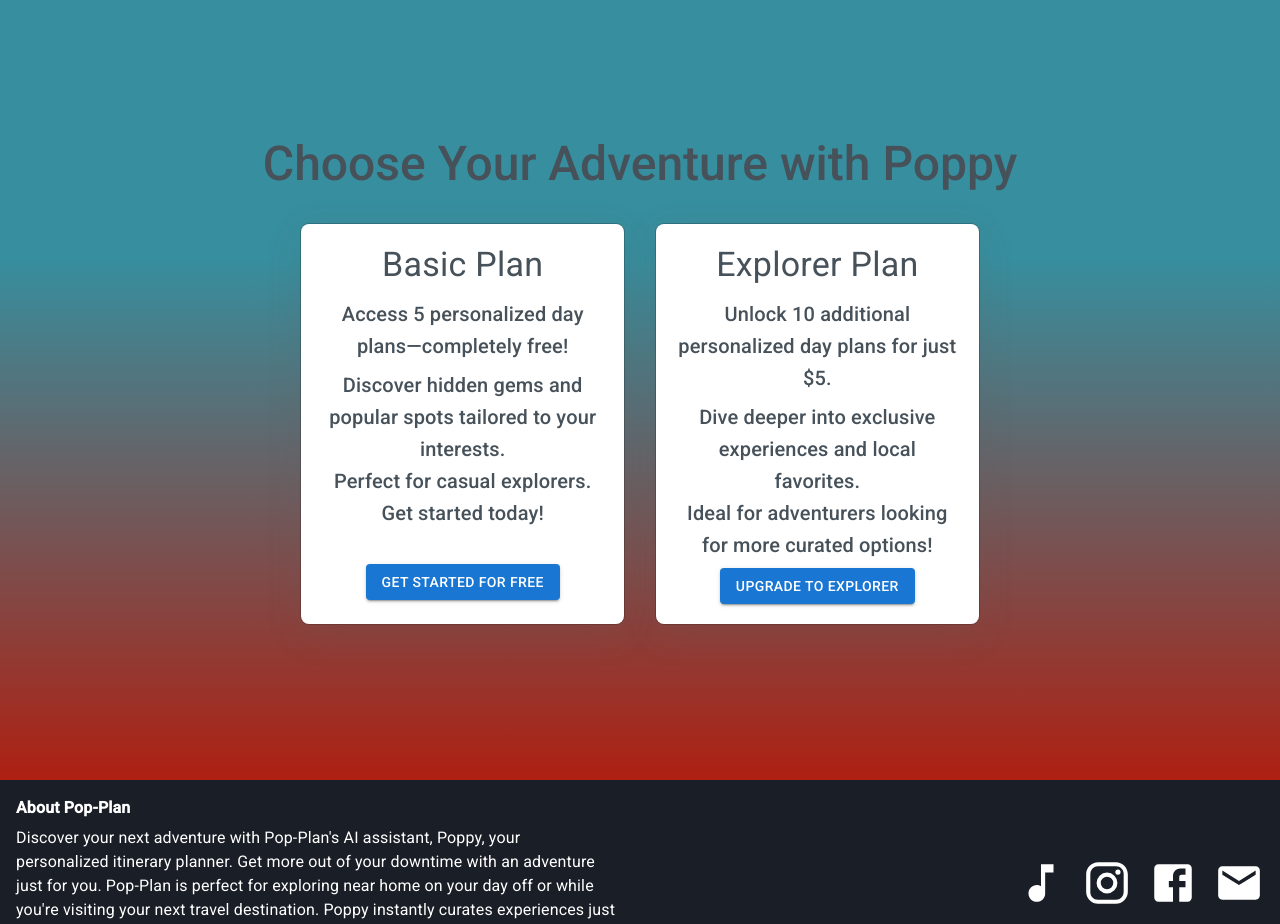
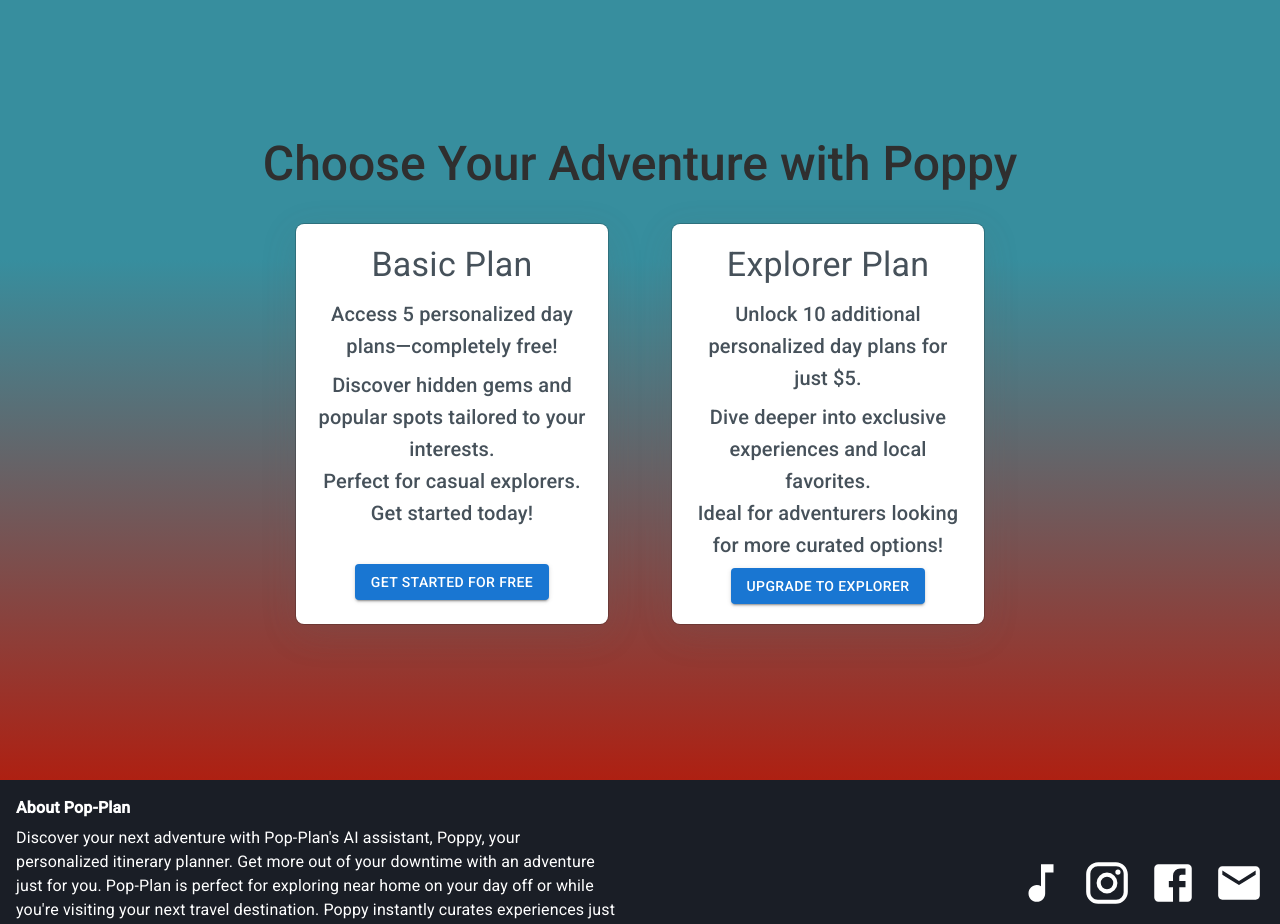
Before and after one commit to qwheadstarter/pop-plan, a Next.js app: page / in a window 1280 px wide. Shown: the part 2420-3344 px from the top of the page. Built offline with nearby package versions, Linux system fonts and the light colour scheme; no server answers; grey boxes are pictures that could not be loaded.

Commit message:
Changes the font color to be a darker grey moves the spacing between payment options further apart

```diff
--- a/app/components/Pricing.jsx
+++ b/app/components/Pricing.jsx
@@ -56,12 +56,12 @@ const Pricing = () => {
       <Box sx={{ textAlign: "center" }}>
         <Typography
           variant="h3"
-          sx={{ textAlign: "center", color: "#46515A", fontWeight: 500 }}
+          sx={{ textAlign: "center", color: "#2f2f2f", fontWeight: 500 }}
         >
           Choose Your Adventure with Poppy
         </Typography>
         <Box sx={{ mt: "2rem" }}>
-          <Grid container spacing={4} justifyContent="center">
+          <Grid container spacing={8} justifyContent="center">
             <Grid item xs={12} sm={6} md={4}>
               <Card
                 sx={{
```
